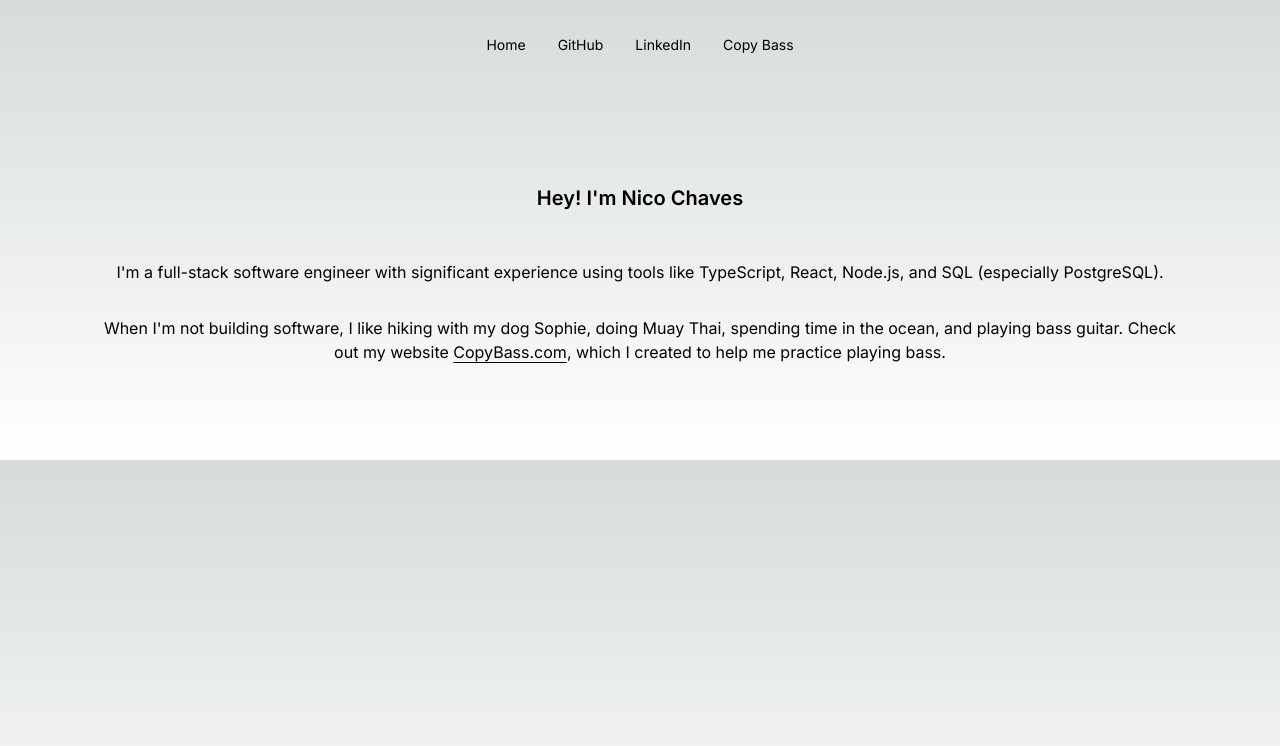
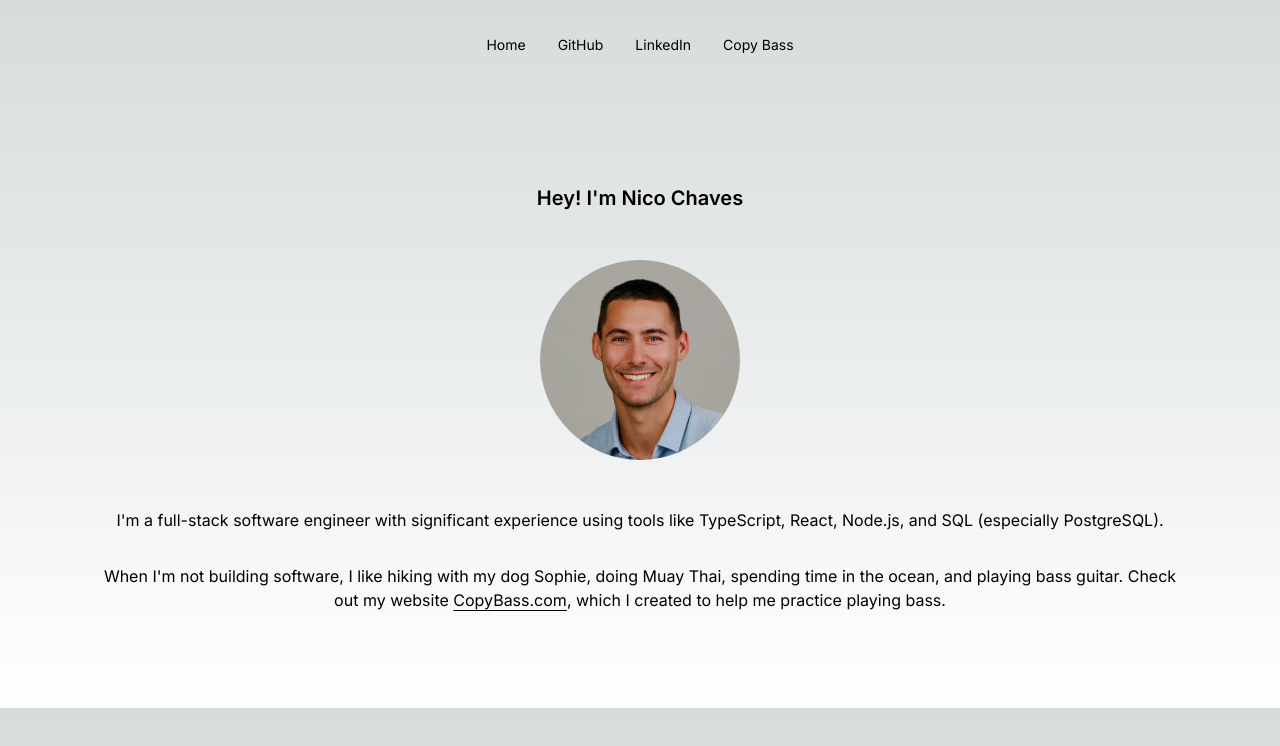
Before and after one commit to nmchaves/site, a Next.js app: page / in a window 1280 px wide. Shown: the top 746 px of the page. Built offline with nearby package versions, Linux system fonts and the light colour scheme.

Commit message:
Add an image of myself to the homepage

```diff
--- a/app/page.tsx
+++ b/app/page.tsx
@@ -1,9 +1,18 @@
+import Image from "next/image";
 import Link from "next/link";
+import nicoImg from "@/public/nico_sky_blue_polo.jpeg";
 
 export default function Home() {
   return (
     <main className="flex flex-col items-center p-24 text-cneter">
       <h1 className="text-xl font-semibold mb-12">Hey! I&apos;m Nico Chaves</h1>
+      <Image
+        src={nicoImg}
+        alt="Photo of Nico Chaves"
+        placeholder="blur"
+        width={200}
+        className="rounded-full mb-12"
+      />
       <p className="text-center mb-8">
         I&apos;m a full-stack software engineer with significant experience
         using tools like TypeScript, React, Node.js, and SQL (especially
```
Also changed, not shown: public/nico_sky_blue_polo.jpeg (added).
